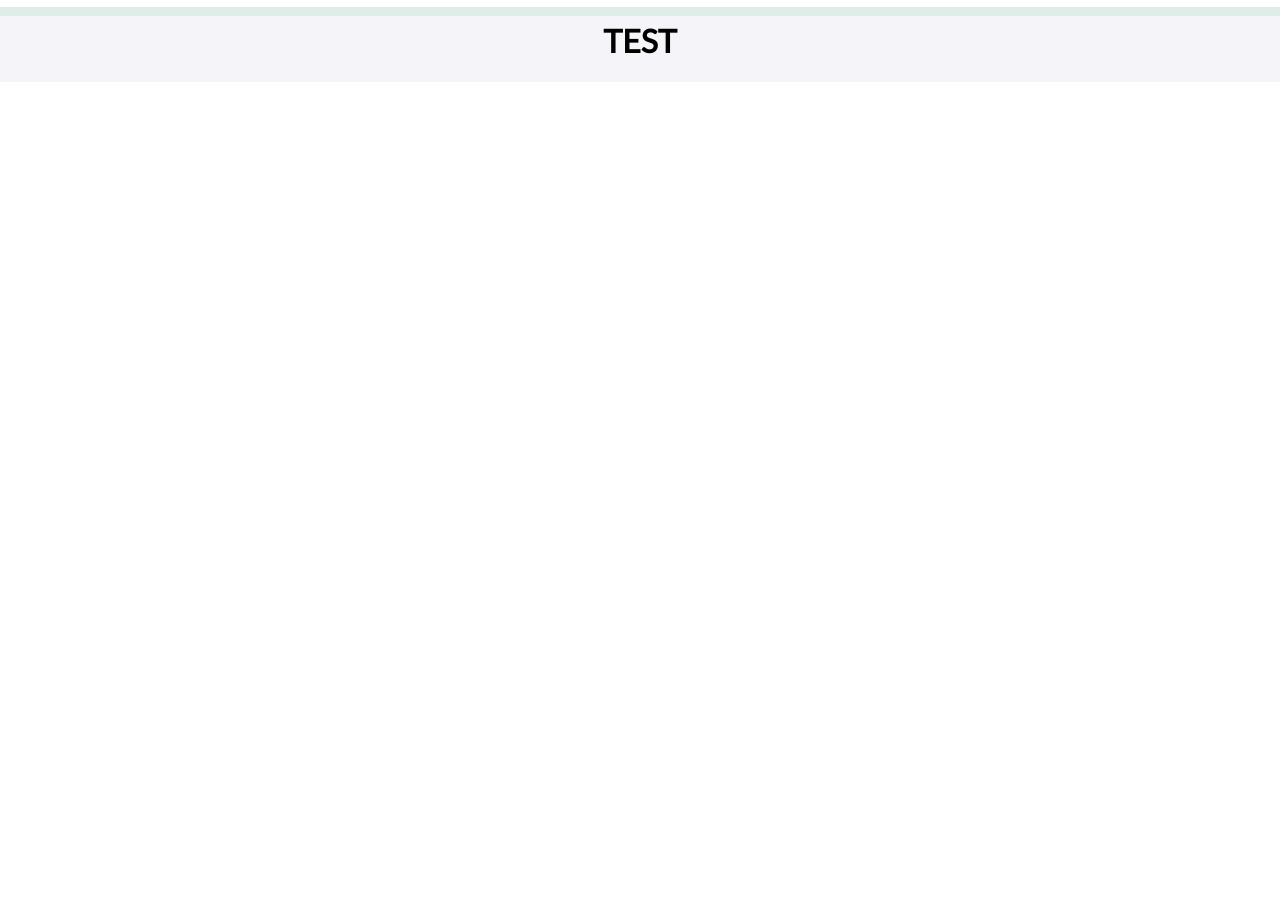
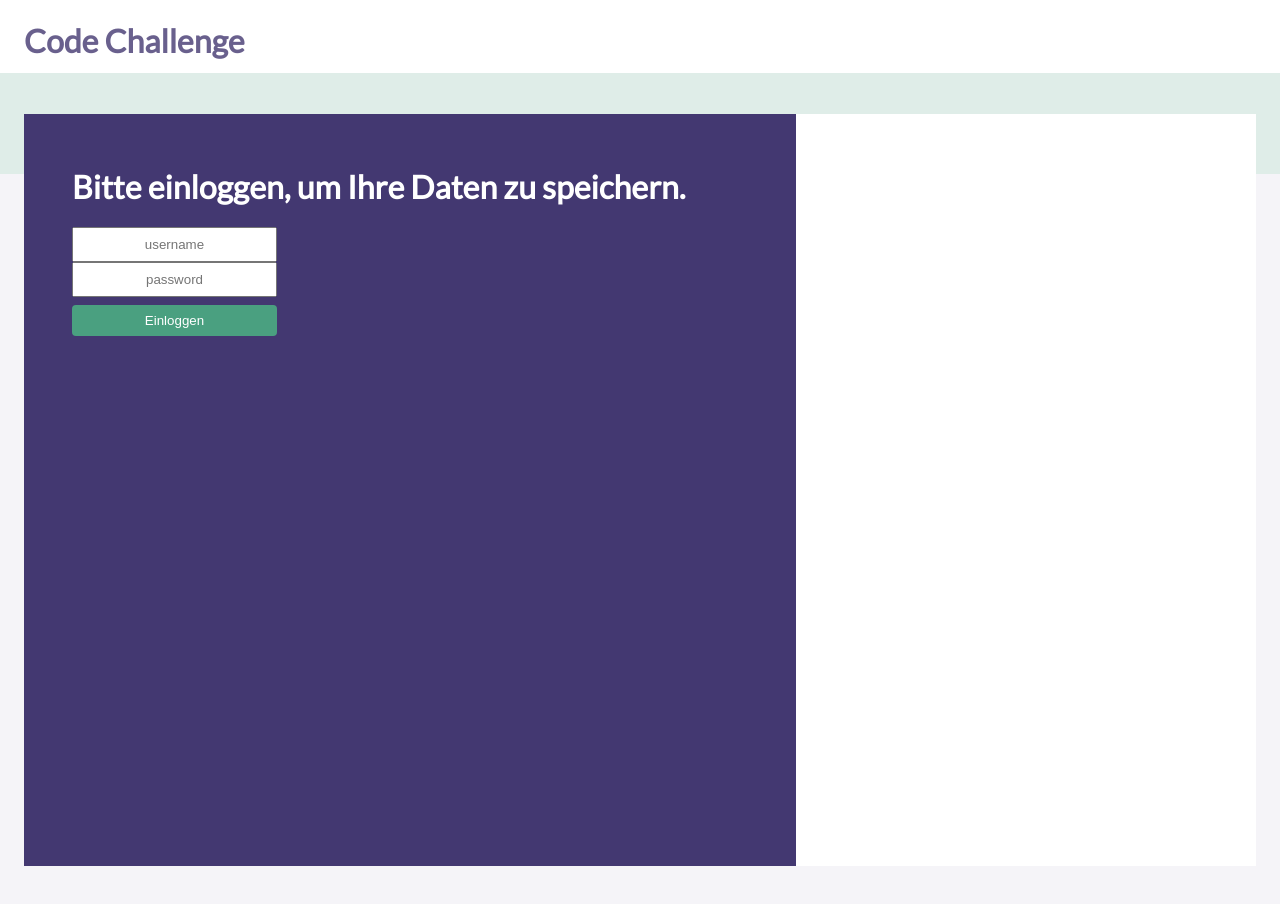
Before and after one commit to ginkgobilobatree/evergreen, a React (Create React App) app: page /storedata in a window 1280 px wide. Shown: the top 904 px of the page. Before the commit the page ends 800 px from the top, so only its background shows below. Built offline with nearby package versions, Linux system fonts and the light colour scheme.

Commit message:
install react router dom, build login input form

```diff
--- a/src/App.jsx
+++ b/src/App.jsx
@@ -2,17 +2,18 @@ import "./App.sass";
 import Questionnaire from "./Questionnaire";
 import { BrowserRouter, Routes, Route } from "react-router-dom";
 import StoreUserData from "./StoreUserData";
+import { GeneralText } from "./data/text";
 
 function App() {
   return (
     <BrowserRouter>
-      <Routes>
-        <Route path="/storedata" element={<StoreUserData />} />
-        <Route path="/*" element={<><h1 className="heroTitle">Code Challenge</h1>
-        <div className="App">
-          <Questionnaire />
-        </div></>} />
-      </Routes>
+      <h1 className="heroTitle">{GeneralText.heroTitle}</h1>
+      <div className="App">
+        <Routes>
+          <Route path="storedata" element={<StoreUserData />} />
+          <Route path="*" element={<Questionnaire />} />
+        </Routes>
+      </div>
     </BrowserRouter>
   );
 }
--- a/src/App.sass
+++ b/src/App.sass
@@ -24,7 +24,7 @@ button:active
     background: white
     color: black
 
-form
+.form
     display: flex
     flex-direction: column
     justify-content: space-between
@@ -130,5 +130,17 @@ form
         background: white
         color: black
 
-.ha
-    height: 100%
+div.form
+    justify-content: start
+
+    .login
+        display: flex
+        flex-direction: column
+        width: max-content
+
+    input[type="text"], input[type="password"]
+        padding: .5rem .75rem
+        text-align: center
+
+    button
+        margin-top: .5rem
--- a/src/Questionnaire/QuestionForm.jsx
+++ b/src/Questionnaire/QuestionForm.jsx
@@ -28,7 +28,7 @@ function QuestionForm({ setUserData, step, setStep, userData }) {
 
   if (step === 4) {
     return (
-      <form>
+      <form className="form">
         <div>
           <h1>{GeneralText.hereQuestions}</h1>
           <div className="questionContainer">
@@ -50,7 +50,7 @@ function QuestionForm({ setUserData, step, setStep, userData }) {
   }
 
   return (
-    <form>
+    <form className="form">
       <div>
         <h1>{GeneralText.hereQuestions}</h1>
         <div className="questionContainer">
--- a/src/StoreUserData/StoreUserData.jsx
+++ b/src/StoreUserData/StoreUserData.jsx
@@ -1,10 +1,23 @@
 import React from "react";
 import "../App.sass";
+import { GeneralText } from "../data/text";
 
 function StoreUserData() {
-    return (
-        <h1 className="ha">TEST</h1>
-    )
+  return (
+    <>
+      <div className="form">
+        <h1>{GeneralText.pleaseLogin}</h1>
+        <form className="login">
+          <input type="text" placeholder="username" />
+          <input type="password" placeholder="password" />
+          <button type="button">{GeneralText.loginButton}</button>
+        </form>
+      </div>
+      <div className="answers">
+
+      </div>
+    </>
+  );
 }
 
 export default StoreUserData;
--- a/src/data/text.js
+++ b/src/data/text.js
@@ -39,6 +39,9 @@ export const Answers = [
 ];
 
 export const GeneralText = {
+  heroTitle: "Code Challenge",
+  pleaseLogin: "Bitte einloggen, um Ihre Daten zu speichern.",
+  loginButton: "Einloggen",
   showResultButton: "Zu Meinem Ergebnis",
   goBackButton: "Zurück",
   hereQuestions: "Hier die Fragen",
```
